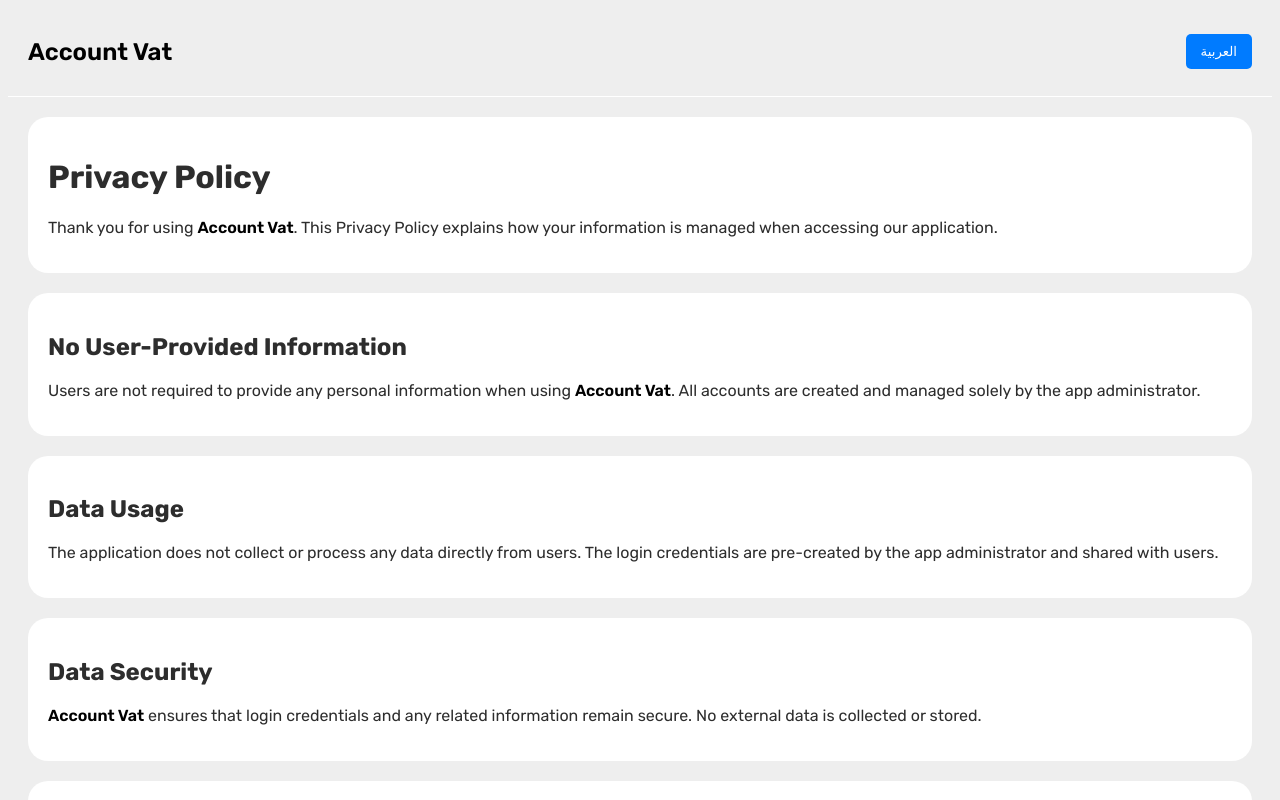
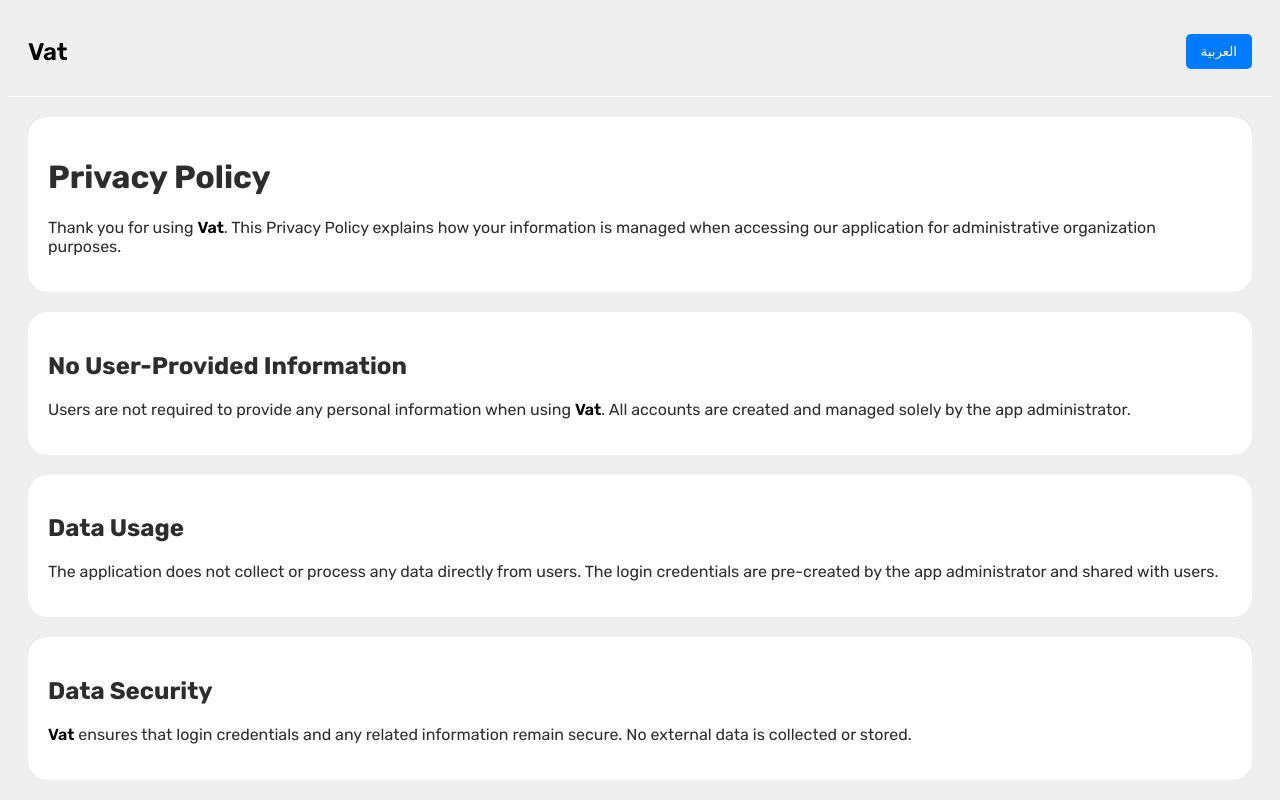
Before and after one commit to MoazReactTsx/VAT_IOS_APP_Privacy, a plain HTML site: page index.html in a window 1280 px wide. Shown: the top 800 px of the page. Drawn offline with Linux system fonts and the light colour scheme.

Commit message:
Update index.html

```diff
--- a/index.html
+++ b/index.html
@@ -47,7 +47,7 @@
 <body>
     <main>
         <header>
-            <h2><span class="name">Account Vat</span></h2>
+            <h2><span class="name">Vat</span></h2>
             <button id="toggle-language-btn"></button>
         </header>
         <div id="content">
@@ -70,11 +70,11 @@
             en: `
                 <div class="part">
                     <h1>Privacy Policy</h1>
-                    <p>Thank you for using <span class="name">Account Vat</span>. This Privacy Policy explains how your information is managed when accessing our application.</p>
+                    <p>Thank you for using <span class="name">Vat</span>. This Privacy Policy explains how your information is managed when accessing our application for administrative organization purposes.</p>
                 </div>
                 <div class="part">
                     <h2>No User-Provided Information</h2>
-                    <p>Users are not required to provide any personal information when using <span class="name">Account Vat</span>. All accounts are created and managed solely by the app administrator.</p>
+                    <p>Users are not required to provide any personal information when using <span class="name">Vat</span>. All accounts are created and managed solely by the app administrator.</p>
                 </div>
                 <div class="part">
                     <h2>Data Usage</h2>
@@ -82,7 +82,7 @@
                 </div>
                 <div class="part">
                     <h2>Data Security</h2>
-                    <p><span class="name">Account Vat</span> ensures that login credentials and any related information remain secure. No external data is collected or stored.</p>
+                    <p><span class="name">Vat</span> ensures that login credentials and any related information remain secure. No external data is collected or stored.</p>
                 </div>
                 <div class="part">
                     <h2>Contact Us</h2>
@@ -93,11 +93,11 @@
             ar: `
                 <div class="part">
                     <h1>سياسة الخصوصية</h1>
-                    <p>شكرًا لاستخدامكم <span class="name">حساب فواتير</span>. توضح سياسة الخصوصية هذه كيفية إدارة معلوماتكم عند استخدام التطبيق.</p>
+                    <p>شكرًا لاستخدامكم <span class="name">فيت</span>. توضح سياسة الخصوصية هذه كيفية إدارة معلوماتكم عند استخدام التطبيق لأغراض التنظيمات الإدارية.</p>
                 </div>
                 <div class="part">
                     <h2>لا معلومات مطلوبة من المستخدم</h2>
-                    <p>لا يُطلب من المستخدمين تقديم أي معلومات شخصية عند استخدام <span class="name">حساب فواتير</span>. يتم إنشاء جميع الحسابات وإدارتها من قِبل مسؤول التطبيق فقط.</p>
+                    <p>لا يُطلب من المستخدمين تقديم أي معلومات شخصية عند استخدام <span class="name">فيت</span>. يتم إنشاء جميع الحسابات وإدارتها من قِبل مسؤول التطبيق فقط.</p>
                 </div>
                 <div class="part">
                     <h2>استخدام البيانات</h2>
@@ -105,7 +105,7 @@
                 </div>
                 <div class="part">
                     <h2>أمن البيانات</h2>
-                    <p>يضمن <span class="name">حساب فواتير</span> أن بيانات تسجيل الدخول وأي معلومات مرتبطة تظل آمنة. لا يتم جمع أو تخزين بيانات خارجية.</p>
+                    <p>يضمن <span class="name">فيت</span> أن بيانات تسجيل الدخول وأي معلومات مرتبطة تظل آمنة. لا يتم جمع أو تخزين بيانات خارجية.</p>
                 </div>
                 <div class="part">
                     <h2>تواصل معنا</h2>
```
